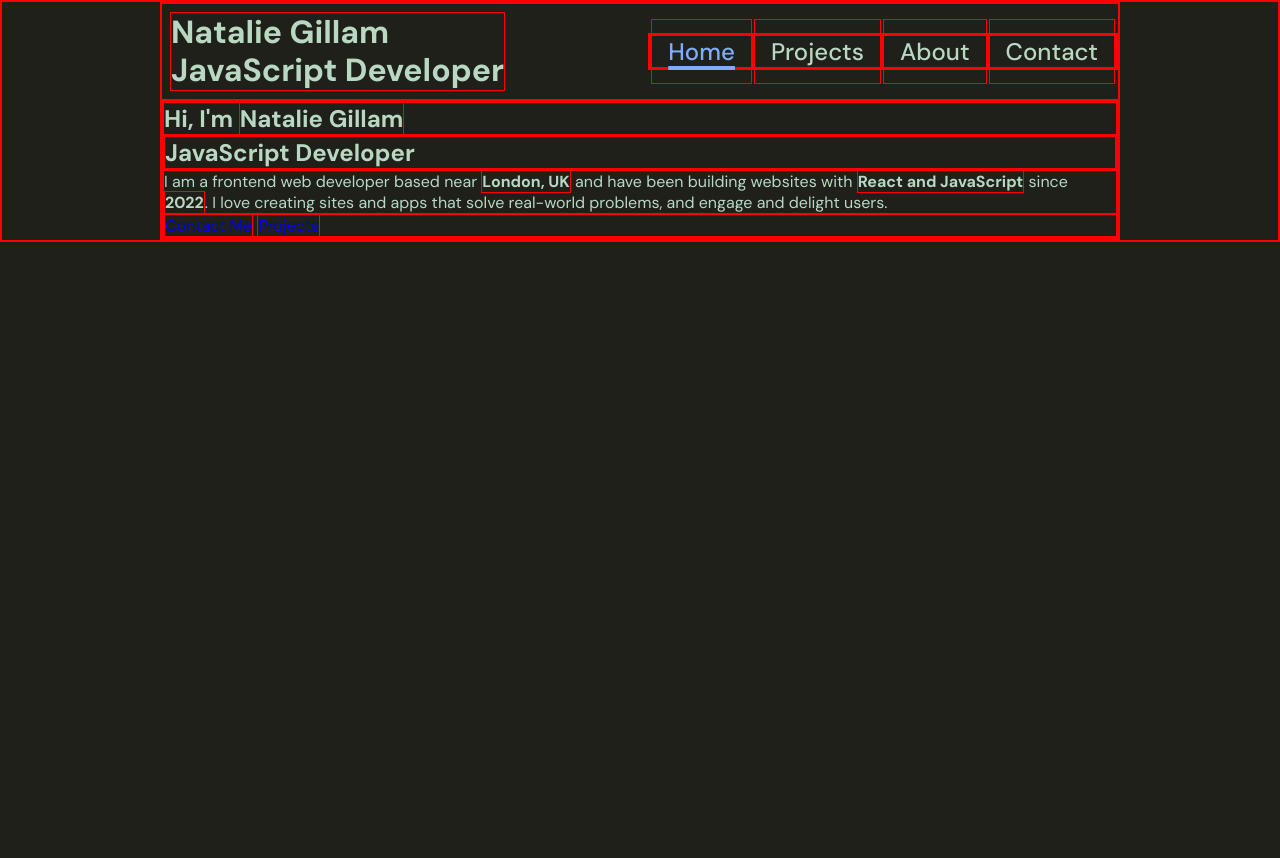
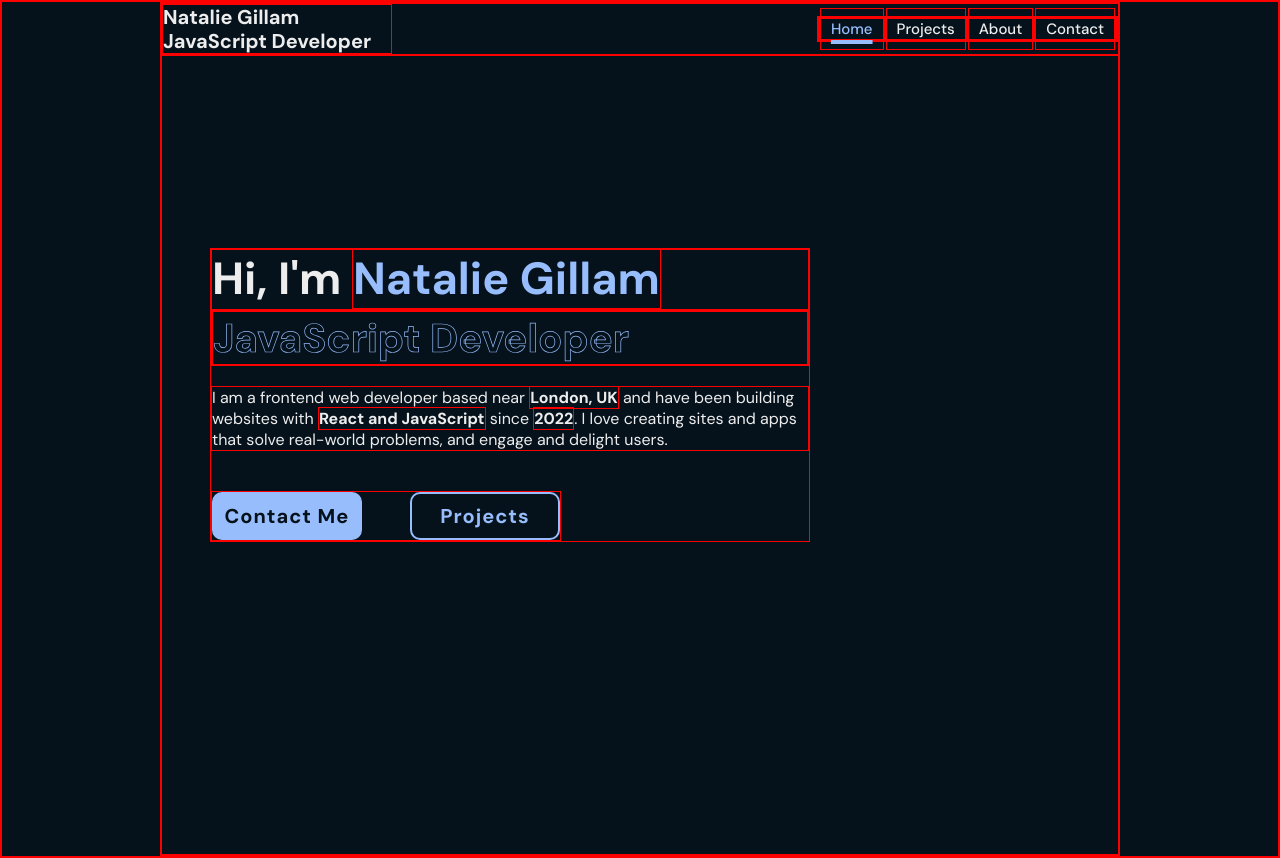
Before and after one commit to Nadia982/portfolio-2024-01-12, a plain HTML site: page index.html in a window 1280 px wide. Before the commit the page ends 800 px from the top, so only its background shows below. Drawn offline with nearby package versions, Linux system fonts and the light colour scheme.

Commit message:
added styling for hero section.

```diff
--- a/css/style.css
+++ b/css/style.css
@@ -1,24 +1,30 @@
-@import url('https://fonts.googleapis.com/css2?family=DM+Sans:opsz,wght@9..40,400;9..40,500;9..40,700&display=swap');
+@import url("https://fonts.googleapis.com/css2?family=DM+Sans:opsz,wght@9..40,400;9..40,500;9..40,700&display=swap");
 
-*{
+* {
   padding: 0;
   margin: 0;
   box-sizing: border-box;
   text-decoration: none;
   border: none;
   scroll-behavior: smooth;
-font-family: 'DM Sans', sans-serif;
+  font-family: "DM Sans", sans-serif;
   border: 1px solid red;
 }
 
 :root {
-    --bg-color-primary: #1E2019;
-    --bg-color-secondary: #393E41;
-    --text-color: #B9D8C2;
-    --main-color: #7eadfc;
+  --bg-color-primary: #05121c;
+  /* --bg-color-primary: #081b29 - original; */
+  --bg-color-secondary: #112e42;
+  /* --bg-color-primary: #1e2019; */
+  /* --bg-color-secondary: #393e41; */
+  /* --text-color: #b9d8c2; */
+  --text-color: #ededed;
+  /* --main-color: #7eadfc; - original */
+  --main-color: #97bdfc;
 }
 
-html{
+html {
+  font-size: 62.5%;
   overflow-x: hidden;
 }
 
@@ -27,7 +33,7 @@ body {
   color: var(--text-color);
 }
 
-.container{
+.container {
   width: 100%;
   max-width: 960px;
   margin: 0 auto;
@@ -49,7 +55,7 @@ body {
   display: flex;
 }
 
-ul{
+ul {
   list-style-type: none;
 }
 
@@ -63,7 +69,7 @@ ul{
 }
 
 .navbar a:hover,
-.navbar a.active{
+.navbar a.active {
   color: var(--main-color);
   text-decoration: underline;
   text-decoration-thickness: 4px;
@@ -75,7 +81,7 @@ ul{
   color: var(--text-color);
   font-weight: 700;
   line-height: 1.2;
-    margin: .5rem;
+  padding-right: 2rem;
 }
 
 #menu-icon {
@@ -85,8 +91,104 @@ ul{
   display: none;
 }
 
-
-.bold{
+.bold {
   font-weight: 700;
   font-style: normal;
 }
+
+section {
+  min-height: 100vh;
+}
+
+.home {
+  display: flex;
+  align-items: center;
+  padding: 0 5% 15vh;
+}
+
+.home-content {
+  max-width: 60rem;
+}
+
+.home-content h1 {
+  font-size: 4.5rem;
+  font-weight: 700;
+  line-height: 1.3;
+}
+
+.home-content h1 span {
+  color: var(--main-color);
+}
+
+.home-content .text-animate {
+  position: relative;
+}
+
+.home-content .text-animate h2 {
+  font-size: 4rem;
+  font-weight: 700;
+  color: transparent;
+  -webkit-text-stroke: 0.7px var(--main-color);
+}
+
+.home-content p {
+  font-size: 1.6rem;
+  margin: 2rem 0 4rem;
+}
+
+.btn-box {
+  position: relative;
+  display: flex;
+  justify-content: space-between;
+  height: 5rem;
+  width: 35rem;
+}
+
+.btn-box .btn {
+  position: relative;
+  display: flex;
+  justify-content: center;
+  align-items: center;
+  width: 15rem;
+  height: 100%;
+  background: var(--main-color);
+  border: 0.2rem solid var(--main-color);
+  border-radius: 1rem;
+  font-size: 2rem;
+  font-weight: 600;
+  letter-spacing: 0.1rem;
+  color: var(--bg-color-primary);
+  z-index: 1;
+  overflow: hidden;
+}
+
+.btn-box .btn:nth-child(2) {
+  background: var(--bg-color-primary);
+  color: var(--main-color);
+}
+
+.btn-box .btn::before {
+  content: "";
+  position: absolute;
+  top: 0;
+  left: 0;
+  width: 0;
+  height: 100%;
+  z-index: -1;
+  transition: 0.5s;
+}
+.btn-box .btn:nth-child(1)::before {
+  background-color: var(--bg-color-primary);
+}
+
+.btn-box .btn:nth-child(2)::before {
+  background-color: var(--bg-color-secondary);
+}
+
+.btn-box .btn:nth-child(1):hover {
+  color: var(--main-color);
+}
+
+.btn-box .btn:hover::before {
+  width: 100%;
+}
--- a/index.html
+++ b/index.html
@@ -38,7 +38,7 @@
       <section class="home" id="home">
         <div class="home-content">
           <h1>Hi, I'm <span>Natalie Gillam</span></h1>
-          <div class="text-animate">
+          <div class="text-animate" data-fill-text="JavaScript Developer">
             <h2>JavaScript Developer</h2>
           </div>
 
```
Lines whose indentation alone changed are shown as unchanged.
